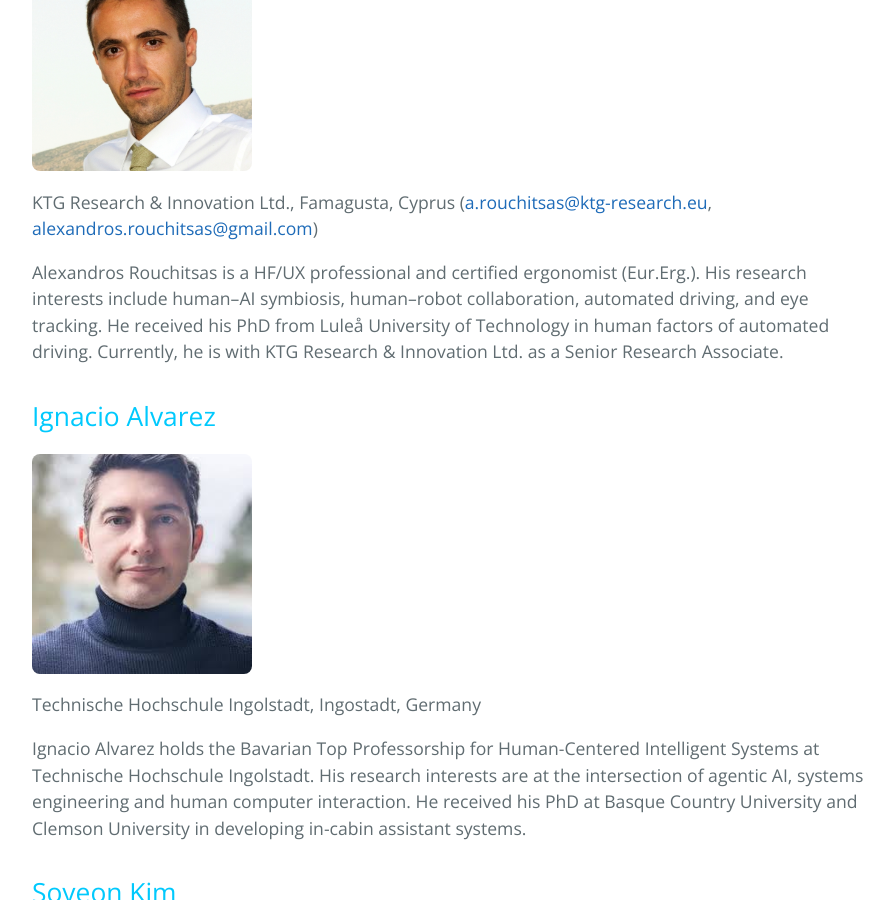
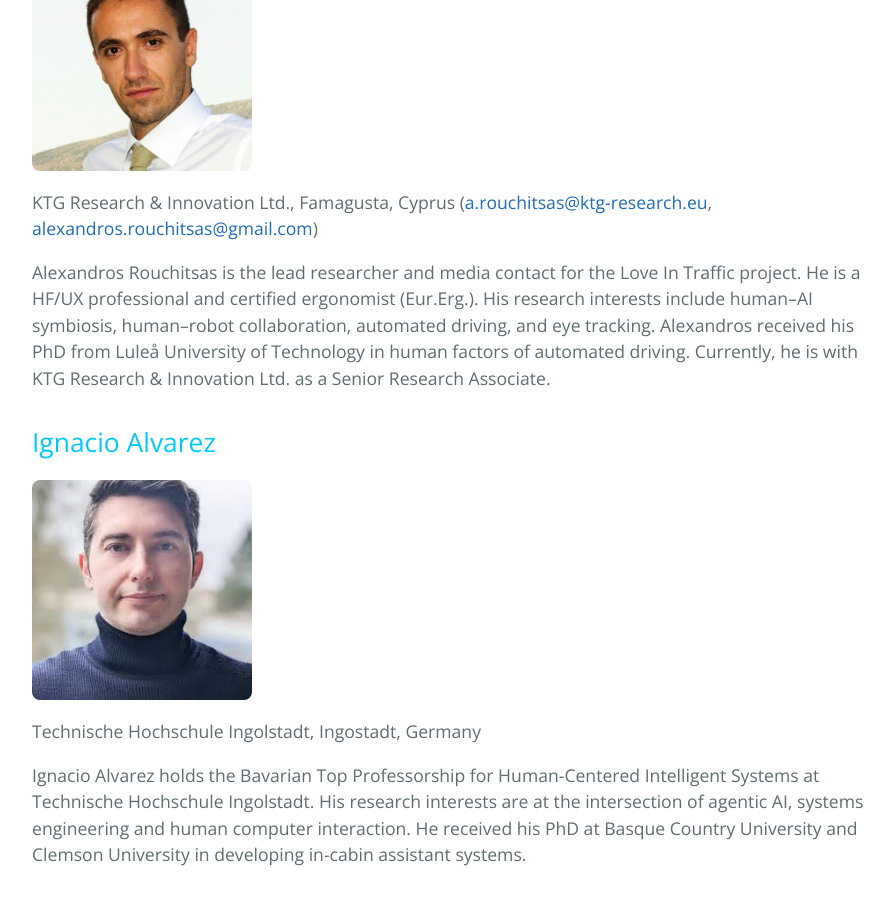
Before and after one commit to love-in-traffic/love-in-traffic.github.io, a Jekyll site: the page built from index.md, in a window 1280 px wide and 900 px high, scrolled down 3972 px. Shown: the whole window, without its empty margins (192-1086 px from the left). Built offline with Jekyll 4.4.1, drawn with Linux system fonts in a browser that asks for light colours.

Commit message:
Update index.md

```diff
--- a/index.md
+++ b/index.md
@@ -79,7 +79,7 @@ Oscar Oviedo-Trespalacios is an Associate Professor of Safety in Intelligent Soc
 
 KTG Research & Innovation Ltd., Famagusta, Cyprus ([a.rouchitsas@ktg-research.eu](mailto:a.rouchitsas@ktg-research.eu), [alexandros.rouchitsas@gmail.com](mailto:alexandros.rouchitsas@gmail.com))
 
-Alexandros Rouchitsas is a HF/UX professional and certified ergonomist (Eur.Erg.). His research interests include human–AI symbiosis, human–robot collaboration, automated driving, and eye tracking. He received his PhD from Luleå University of Technology in human factors of automated driving. Currently, he is with KTG Research & Innovation Ltd. as a Senior Research Associate.
+Alexandros Rouchitsas is the lead researcher and media contact for the Love In Traffic project. He is a HF/UX professional and certified ergonomist (Eur.Erg.). His research interests include human–AI symbiosis, human–robot collaboration, automated driving, and eye tracking. Alexandros received his PhD from Luleå University of Technology in human factors of automated driving. Currently, he is with KTG Research & Innovation Ltd. as a Senior Research Associate.
 
 ## Ignacio Alvarez
 
```
